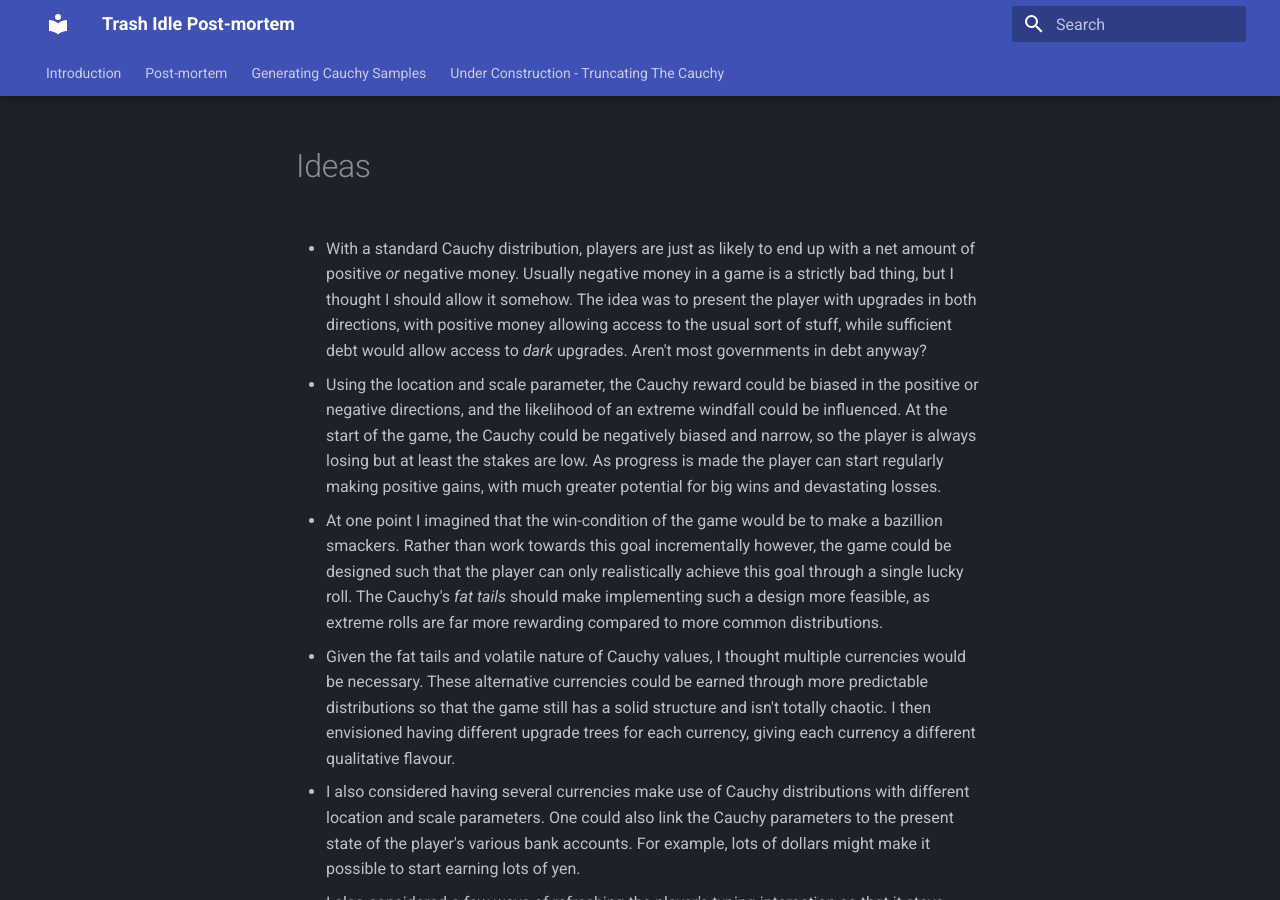
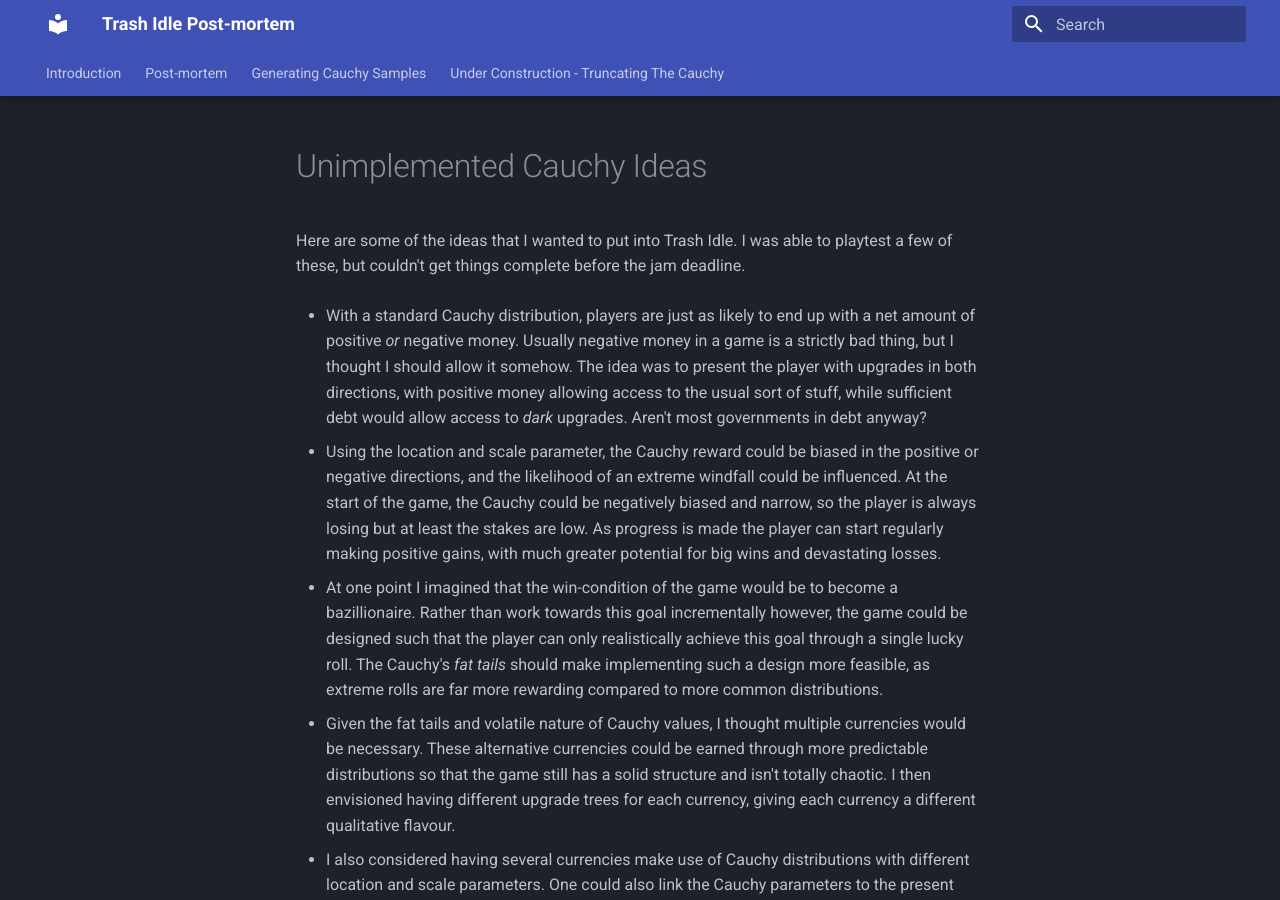
Before and after one commit to RobertJClose/Trash-Idle-Post-Mortem, an MkDocs documentation site: the page built from Post-mortem/Ideas.md, in a window 1280 px wide and 900 px high. Built offline with MkDocs 1.6.1 and Material for MkDocs 9.7.7, drawn with Linux system fonts in a browser that asks for light colours; some of the changed text lies outside the part shown.

Commit message:
Update 2026-03-29 before machine refresh

```diff
--- a/Post-mortem/Ideas.md
+++ b/Post-mortem/Ideas.md
@@ -1,9 +1,11 @@
+# Unimplemented Cauchy Ideas
+Here are some of the ideas that I wanted to put into Trash Idle. I was able to playtest a few of these, but couldn't get things complete before the jam deadline.
 
 * With a standard Cauchy distribution, players are just as likely to end up with a net amount of positive *or* negative money. Usually negative money in a game is a strictly bad thing, but I thought I should allow it somehow. The idea was to present the player with upgrades in both directions, with positive money allowing access to the usual sort of stuff, while sufficient debt would allow access to *dark* upgrades. Aren't most governments in debt anyway?
 
 * Using the location and scale parameter, the Cauchy reward could be biased in the positive or negative directions, and the likelihood of an extreme windfall could be influenced. At the start of the game, the Cauchy could be negatively biased and narrow, so the player is always losing but at least the stakes are low. As progress is made the player can start regularly making positive gains, with much greater potential for big wins and devastating losses.
 
-* At one point I imagined that the win-condition of the game would be to make a bazillion smackers. Rather than work towards this goal incrementally however, the game could be designed such that the player can only realistically achieve this goal through a single lucky roll. The Cauchy's *fat tails* should make implementing such a design more feasible, as extreme rolls are far more rewarding compared to more common distributions.
+* At one point I imagined that the win-condition of the game would be to become a bazillionaire. Rather than work towards this goal incrementally however, the game could be designed such that the player can only realistically achieve this goal through a single lucky roll. The Cauchy's *fat tails* should make implementing such a design more feasible, as extreme rolls are far more rewarding compared to more common distributions.
 
 * Given the fat tails and volatile nature of Cauchy values, I thought multiple currencies would be necessary. These alternative currencies could be earned through more predictable distributions so that the game still has a solid structure and isn't totally chaotic. I then envisioned having different upgrade trees for each currency, giving each currency a different qualitative flavour.
 
--- a/mkdocs.yml
+++ b/mkdocs.yml
@@ -9,7 +9,6 @@ theme:
     - navigation.tabs
     - navigation.tabs.sticky
     - navigation.sections
-    - navigation.footer
 extra:
    social:
      - icon: fontawesome/brands/Discord
@@ -18,8 +17,8 @@ extra:
 nav:
   - Introduction: 'index.md'
   - Post-mortem:
-    - Initial Ideas: 'Post-mortem 01.md'
-    - Development: 'Post-mortem 02.md'
+    - Initial Explorations: 'Post-mortem 01.md'
+    - Trash Idle Development: 'Post-mortem 02.md'
     - Playtesting The Cauchy: 'Post-mortem 03.md'
     - The Central Limit Theorem: 'Post-mortem 04.md'
     - Conclusion And Future Ideas: 'Post-mortem 05.md'
```
Also changed, not shown: other parts of Post-mortem/Ideas.md (+0 -3 lines), 1 other file.
